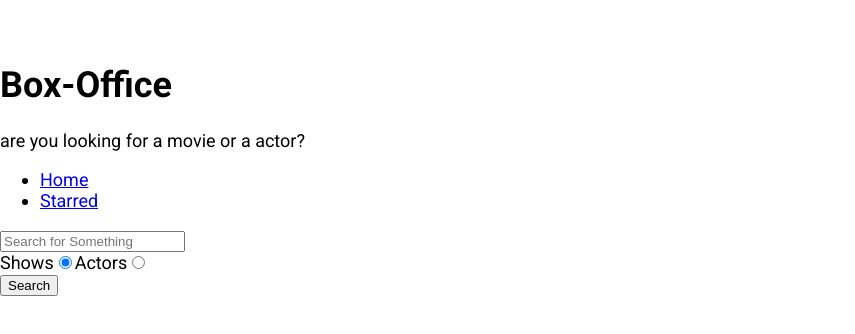
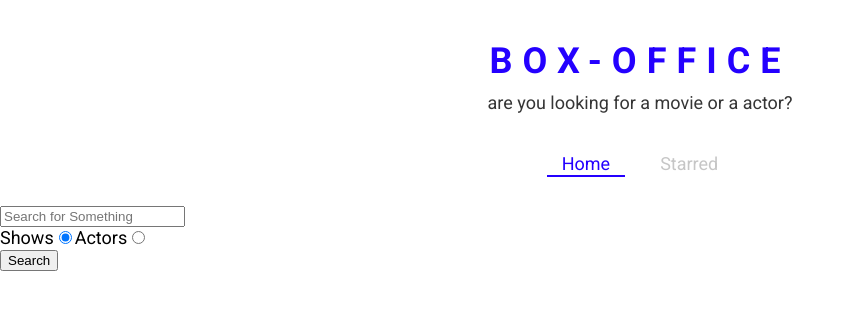
Before and after one commit to nitik1008/box-office, a React (Create React App) app: page / in a window 1280 px wide. Shown: the top 334 px of the page, without its empty margins (0-855 px from the left). Built offline with nearby package versions, Linux system fonts and the light colour scheme.

Commit message:
defined theme for styled component and created some styled components

```diff
--- a/src/App.js
+++ b/src/App.js
@@ -1,11 +1,21 @@
 import React from 'react';
 import { Switch, Route } from 'react-router-dom';
+import { ThemeProvider } from 'styled-components';
 import Home from './pages/Home';
 import Starred from './pages/Starred';
 import Show from './pages/Show';
 
+const theme = {
+  mainColors: {
+    blue: '#2400ff',
+    gray: '#c6c6c6',
+    dark: '#353535',
+  },
+};
+
 function App() {
   return (
+    <ThemeProvider theme={theme}>
       <Switch>
         <Route exact path="/">
           <Home />
@@ -20,6 +30,7 @@
 
         <Route>Not found</Route>
       </Switch>
+    </ThemeProvider>
   );
 }
 
--- a/src/components/Navs.js
+++ b/src/components/Navs.js
@@ -1,5 +1,6 @@
 import React from 'react';
-import { Link } from 'react-router-dom';
+import { useLocation } from 'react-router-dom';
+import { LinkStyled, NavList } from './Navs.styled';
 
 const LINKS = [
   { to: '/', text: 'Home' },
@@ -7,15 +8,22 @@
 ];
 
 const Navs = () => {
+  const location = useLocation();
+
   return (
     <div>
-      <ul>
+      <NavList>
         {LINKS.map(item => (
           <li key={item.to}>
-            <Link to={item.to}>{item.text}</Link>
+            <LinkStyled
+              to={item.to}
+              className={item.to === location.pathname ? 'active' : ''}
+            >
+              {item.text}
+            </LinkStyled>
           </li>
         ))}
-      </ul>
+      </NavList>
     </div>
   );
 };
--- /dev/null
+++ b/src/components/Navs.styled.js
@@ -0,0 +1,41 @@
+import styled from 'styled-components';
+import { Link } from 'react-router-dom';
+
+export const NavList = styled.ul`
+  display: flex;
+  justify-content: center;
+  list-style: none;
+  margin: 0 0 30px;
+  padding: 0;
+`;
+
+export const LinkStyled = styled(Link)`
+  margin: 0 10px;
+  padding: 3px 15px;
+  position: relative;
+  text-decoration: none;
+  color: ${({ theme }) => theme.mainColors.gray};
+  &.active {
+    color: ${({ theme }) => theme.mainColors.blue};
+    &:after {
+      content: '';
+      position: absolute;
+      display: block;
+      height: 2px;
+      left: 0%;
+      bottom: 0;
+      background-color: ${({ theme }) => theme.mainColors.blue};
+      animation: slide-in 0.3s ease-in forwards;
+      @keyframes slide-in {
+        from {
+          left: 50%;
+          width: 0;
+        }
+        to {
+          left: 0%;
+          width: 100%;
+        }
+      }
+    }
+  }
+`;
--- a/src/components/Title.js
+++ b/src/components/Title.js
@@ -1,11 +1,12 @@
 import React from 'react';
+import { TitleWrapper } from './Title.styled';
 
 const Title = ({ title, subtitle }) => {
   return (
-    <div>
+    <TitleWrapper>
       <h1>{title}</h1>
       <p>{subtitle}</p>
-    </div>
+    </TitleWrapper>
   );
 };
 
--- /dev/null
+++ b/src/components/Title.styled.js
@@ -0,0 +1,18 @@
+import styled from 'styled-components';
+
+export const TitleWrapper = styled.div`
+  text-align: center;
+  margin: 0 0 40px;
+
+  h1 {
+    color: ${({ theme }) => theme.mainColors.blue};
+    letter-spacing: 10px;
+    text-transform: uppercase;
+    margin: 0 0 10px;
+  }
+
+  p {
+    color: ${({ theme }) => theme.mainColors.dark};
+    margin: 0;
+  }
+`;
```
Lines whose indentation alone changed are shown as unchanged.
